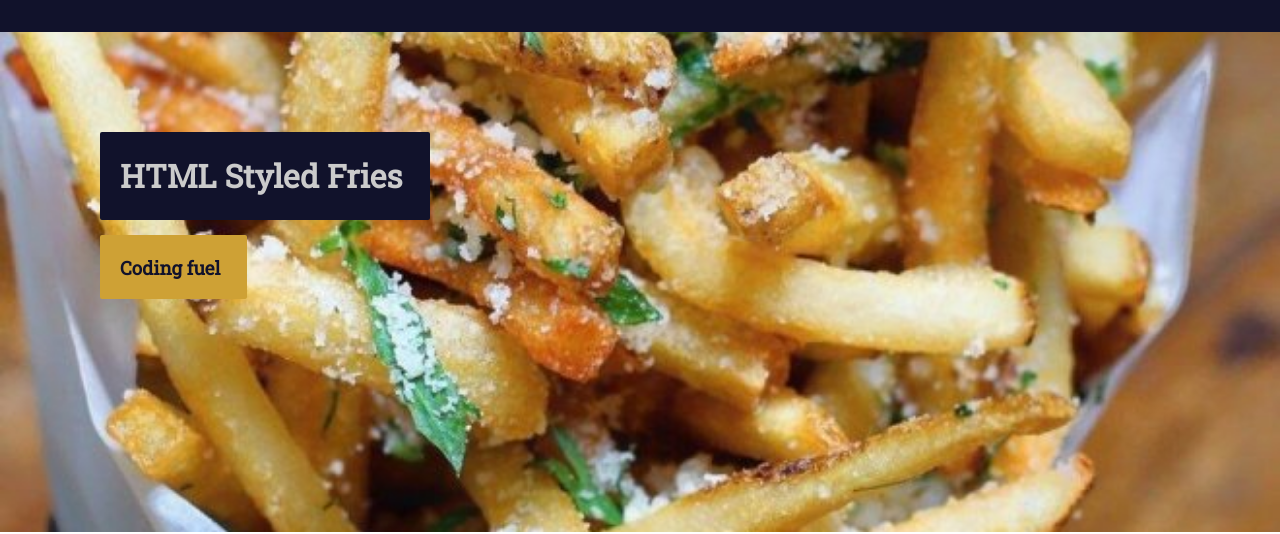
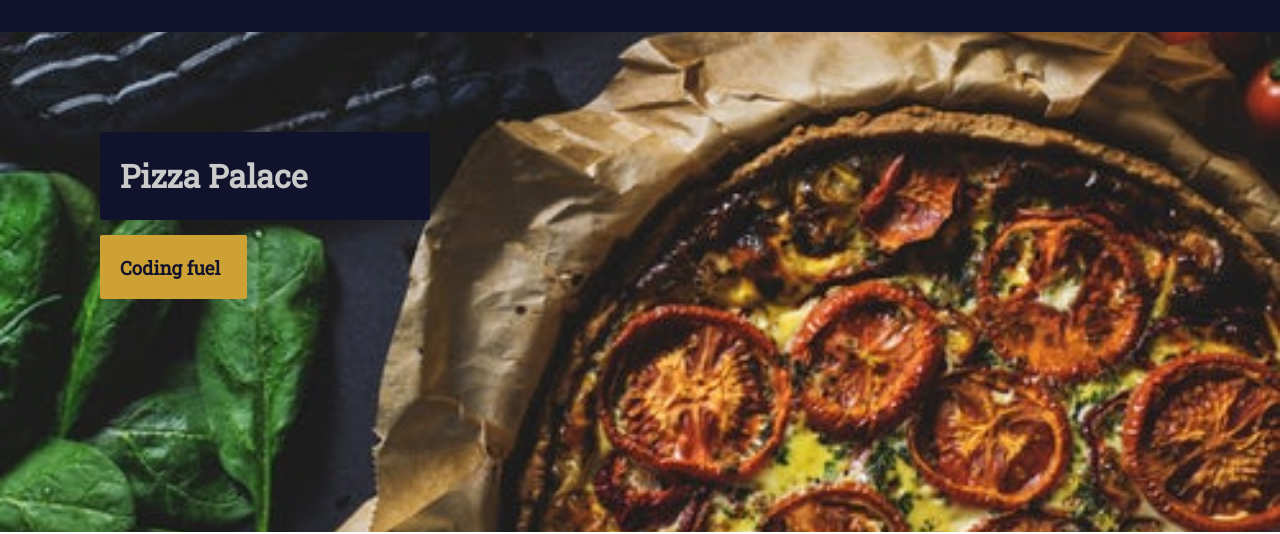
Before and after one commit to DanieMeas/HTMLCSSBASICS, a plain HTML site: page HTMLCSSBASICS/index.html in a window 1280 px wide. Shown: the part 278-812 px from the top of the page. Drawn offline with Linux system fonts and the light colour scheme.

Commit message:
DM change photos from fries to pizza

```diff
--- a/HTMLCSSBASICS/Styles/homepage.css
+++ b/HTMLCSSBASICS/Styles/homepage.css
@@ -1,7 +1,7 @@
 /* Styles for the hero section */
 
 .hero-section{
-  background-image: url(../images/background/fries.jpeg);
+  background-image: url(../images/background/gourmet.jpeg);
   padding:100px;
   height:300px;
   background-attachment: fixed;
--- a/HTMLCSSBASICS/index.html
+++ b/HTMLCSSBASICS/index.html
@@ -79,7 +79,7 @@
 
     <div class="hero-section">
         <div class="top-heading">
-            <h1>HTML Styled Fries</h1>
+            <h1>Pizza Palace</h1>
         </div>
 
         <div class="bottom-heading">
```
Also changed, not shown: HTMLCSSBASICS/about.html (+2 -2 lines), HTMLCSSBASICS/images/background/gourmet.jpeg (added), HTMLCSSBASICS/images/background/pizza.jpeg (added), HTMLCSSBASICS/images/logos/pizzalogo.jpeg (added), HTMLCSSBASICS/images/people/pizzachef.jpeg (added).
